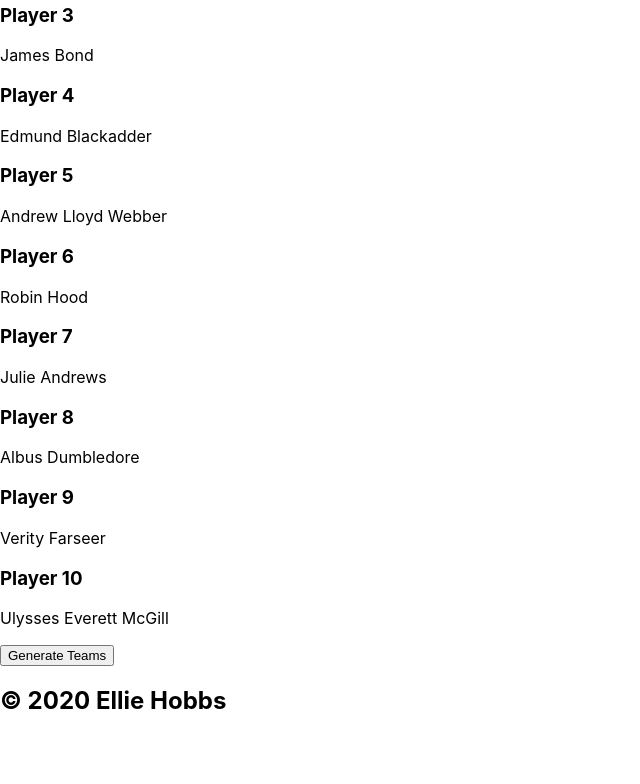
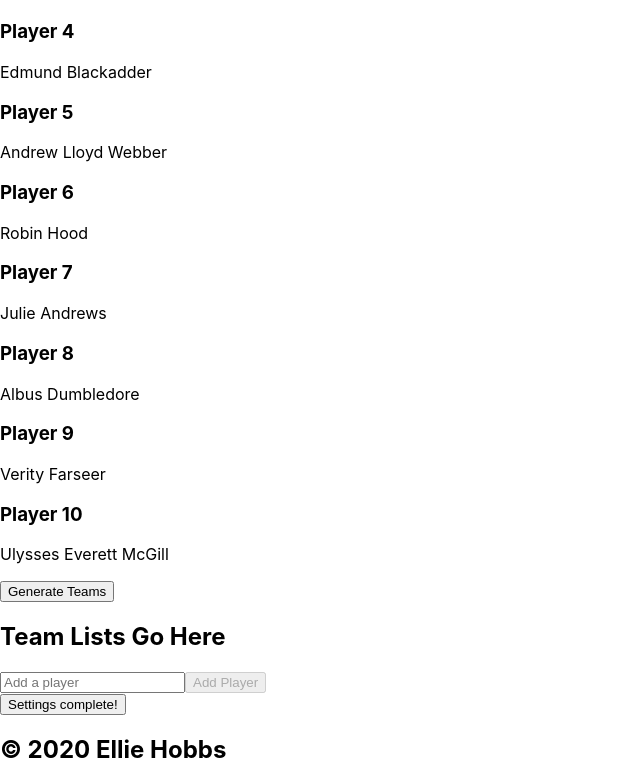
Before and after one commit to Nelboh/technical-challenge, a React (Create React App) app: page / in a window 1280 px wide. Shown: the part 391-1175 px from the top of the page, without its empty margins (0-640 px from the left). Before the commit the page ends 1126 px from the top, so only its background shows below. Built offline with nearby package versions, Linux system fonts and the light colour scheme.

Commit message:
Added basic boolean logic to display or hide Settings component in App

```diff
--- a/src/components/App/App.js
+++ b/src/components/App/App.js
@@ -1,8 +1,14 @@
-// import store from "../../data/store";
+import store from "../../data/store";
+
+import { Component } from "react";
+
 import Settings from "../Settings/Settings";
 import PlayersArray from "../PlayersArray";
+import Lists from "../Lists/Lists";
 
-const App = () => (
+
+
+const App = ({ settingsComplete }) => (
   <>
     <header>
       <h1 className="title">5-a-side<br />Team Generator</h1>
@@ -10,9 +16,25 @@ const App = () => (
 
     <main>
 
+      {/* {
+        !settingsComplete ? (
+
+          <PlayersArray />
+
+        ) : (
+
+            <Lists />
+
+          )
+
+      } */}
+
+      <PlayersArray />
+
+      <Lists />
+
       <Settings />
 
-      <PlayersArray />
 
     </main>
 
--- /dev/null
+++ b/src/components/Lists/Lists.js
@@ -0,0 +1,14 @@
+import { Component } from "react";
+
+import store from "../../data/store";
+
+class Lists extends Component {
+
+    render() {
+        return (
+            <h2>Team Lists Go Here</h2>
+        )
+    }
+}
+
+export default Lists;
```
Also changed, not shown: 1 other file (tests, documents, lock files or other folders).
